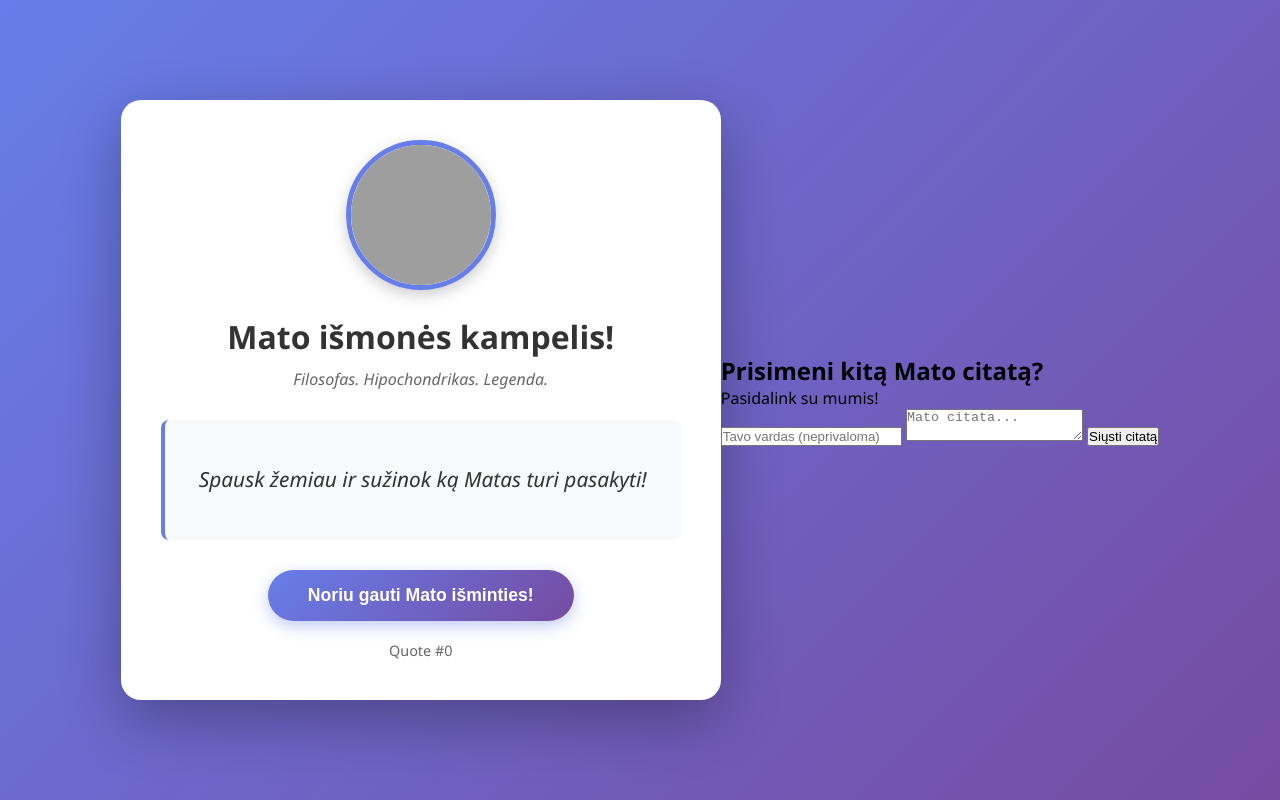
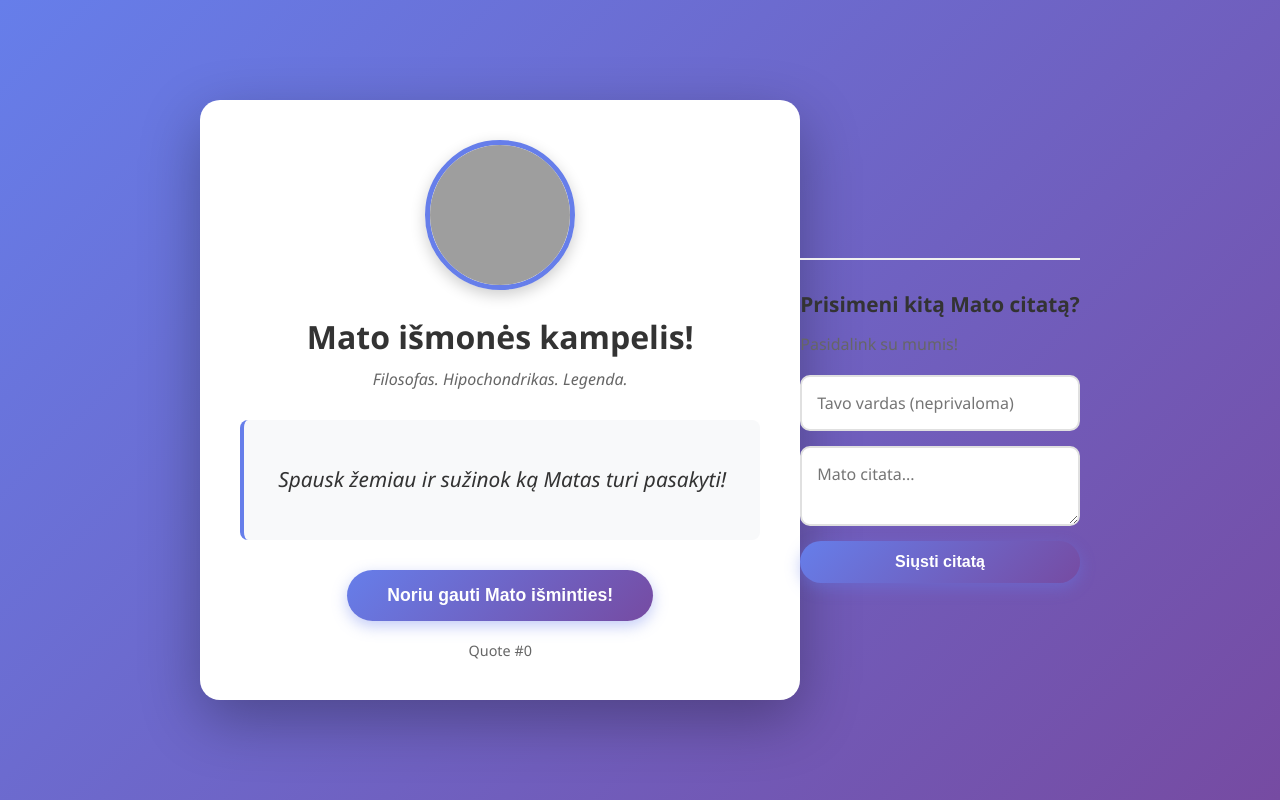
Before and after one commit to Ignb000/mato-isminties-kampelis, a plain HTML site: page index.html in a window 1280 px wide. Drawn offline with Linux system fonts and the light colour scheme; grey boxes are pictures that could not be loaded.

Commit message:
styles added

```diff
--- a/index.html
+++ b/index.html
@@ -109,6 +109,66 @@
         font-size: 0.9em;
       }
 
+              .submit-section {
+            margin-top: 40px;
+            padding-top: 30px;
+            border-top: 2px solid #f0f0f0;
+        }
+
+        .submit-section h2 {
+            color: #333;
+            font-size: 1.3em;
+            margin-bottom: 15px;
+        }
+
+        .submit-section p {
+            color: #666;
+            margin-bottom: 20px;
+        }
+
+        .quote-form {
+            display: flex;
+            flex-direction: column;
+            gap: 15px;
+        }
+
+        .quote-input {
+            padding: 15px;
+            border: 2px solid #e0e0e0;
+            border-radius: 10px;
+            font-size: 1em;
+            font-family: 'Segoe UI', Tahoma, Geneva, Verdana, sans-serif;
+            transition: border-color 0.3s;
+        }
+
+        .quote-input:focus {
+            outline: none;
+            border-color: #667eea;
+        }
+
+        textarea.quote-input {
+            min-height: 80px;
+            resize: vertical;
+        }
+
+        .submit-button {
+            background: linear-gradient(135deg, #667eea 0%, #764ba2 100%);
+            color: white;
+            border: none;
+            padding: 12px 30px;
+            font-size: 1em;
+            border-radius: 50px;
+            cursor: pointer;
+            transition: transform 0.2s, box-shadow 0.2s;
+            font-weight: 600;
+            box-shadow: 0 5px 15px rgba(102, 126, 234, 0.4);
+        }
+
+        .submit-button:hover {
+            transform: translateY(-2px);
+            box-shadow: 0 8px 20px rgba(102, 126, 234, 0.6);
+        }
+
       @media (max-width: 600px) {
         .container {
           padding: 30px 20px;
```
